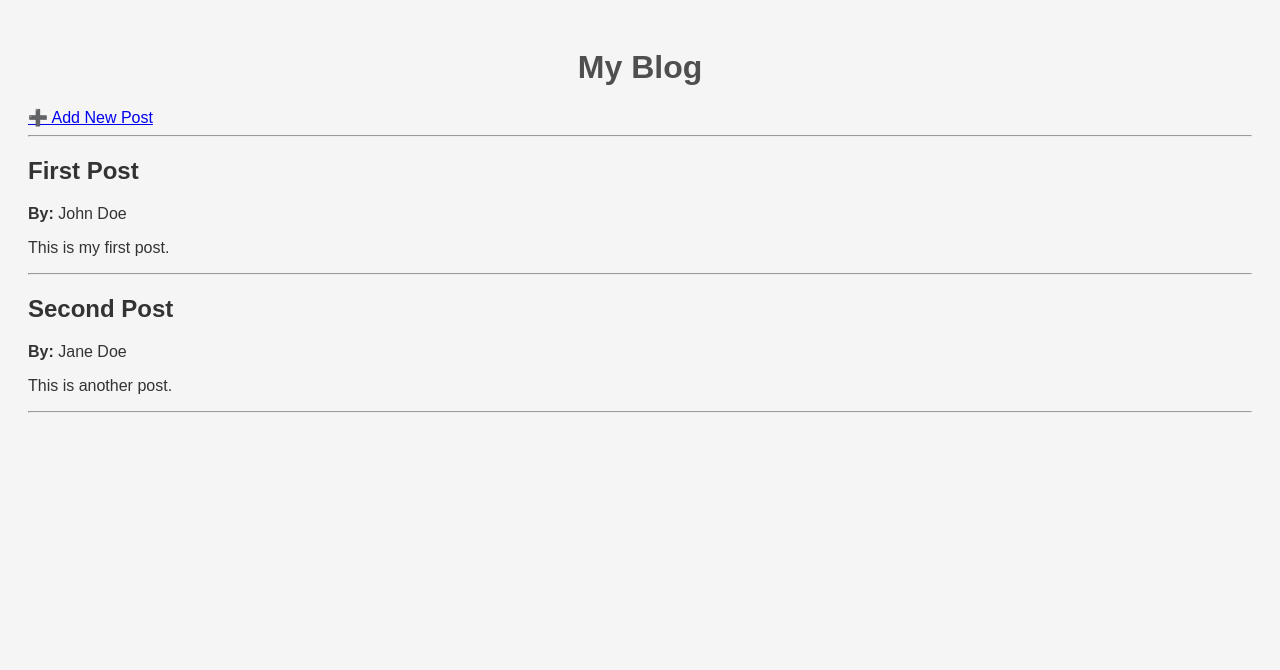
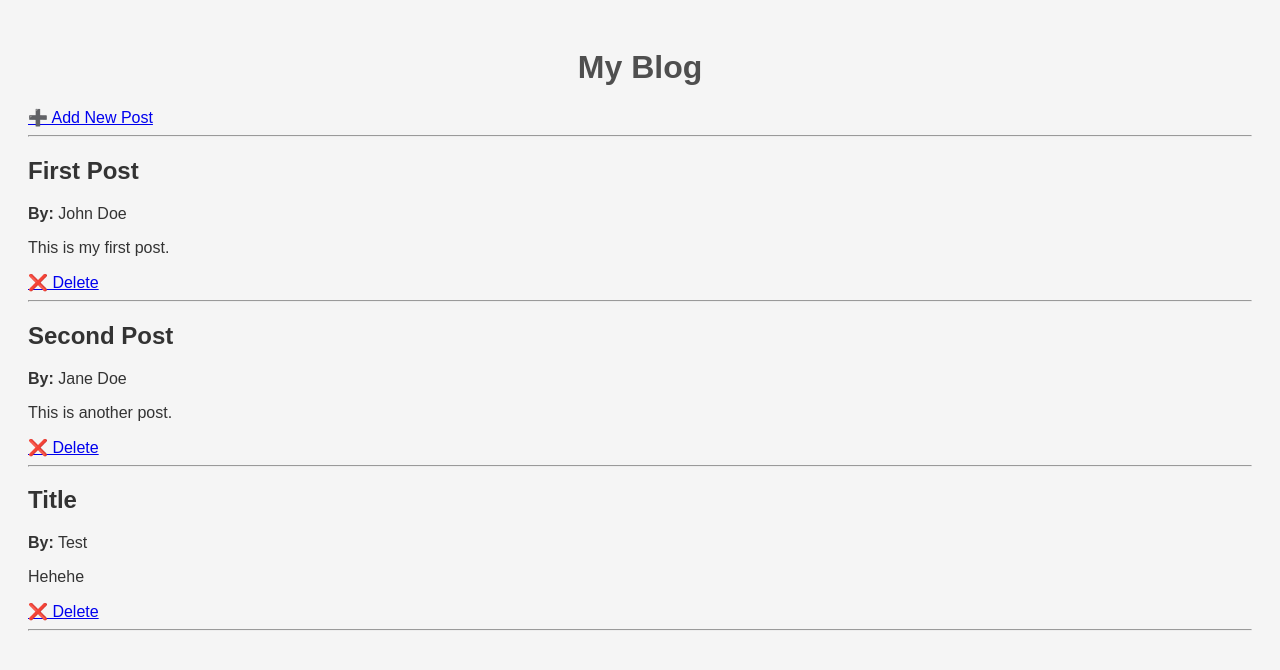
Before and after one commit to prismspecs/masterblog, a Flask app: page / in a window 1280 px wide. Shown: the top 670 px of the page. Run offline with Flask 3, Linux system fonts and the light colour scheme.

Commit message:
added update

```diff
--- a/blog_posts.json
+++ b/blog_posts.json
@@ -10,5 +10,11 @@
         "author": "Jane Doe",
         "title": "Second Post",
         "content": "This is another post."
+    },
+    {
+        "id": 3,
+        "author": "Test",
+        "title": "Title",
+        "content": "Hehehe"
     }
 ]
--- a/main.py
+++ b/main.py
@@ -53,6 +53,16 @@ def add():
     return render_template("add.html")
 
 
+@app.route("/delete/<int:post_id>")
+def delete(post_id):
+    """Delete a blog post by ID and redirect to home page."""
+    blog_posts = load_blog_posts()
+    blog_posts = [post for post in blog_posts if post["id"] != post_id]  # Remove post with matching ID
+    save_blog_posts(blog_posts)
+
+    return redirect(url_for("index"))
+
+
 @app.route("/api/posts")
 def api_posts():
     """Return blog posts as JSON (optional API endpoint for debugging)."""
--- a/templates/index.html
+++ b/templates/index.html
@@ -18,6 +18,10 @@
         <h2>{{ post.title }}</h2>
         <p><strong>By:</strong> {{ post.author }}</p>
         <p>{{ post.content }}</p>
+        <a href="{{ url_for('delete', post_id=post.id) }}"
+            onclick="return confirm('Are you sure you want to delete this post?');">
+            ❌ Delete
+        </a>
     </article>
     <hr>
     {% endfor %}
```
